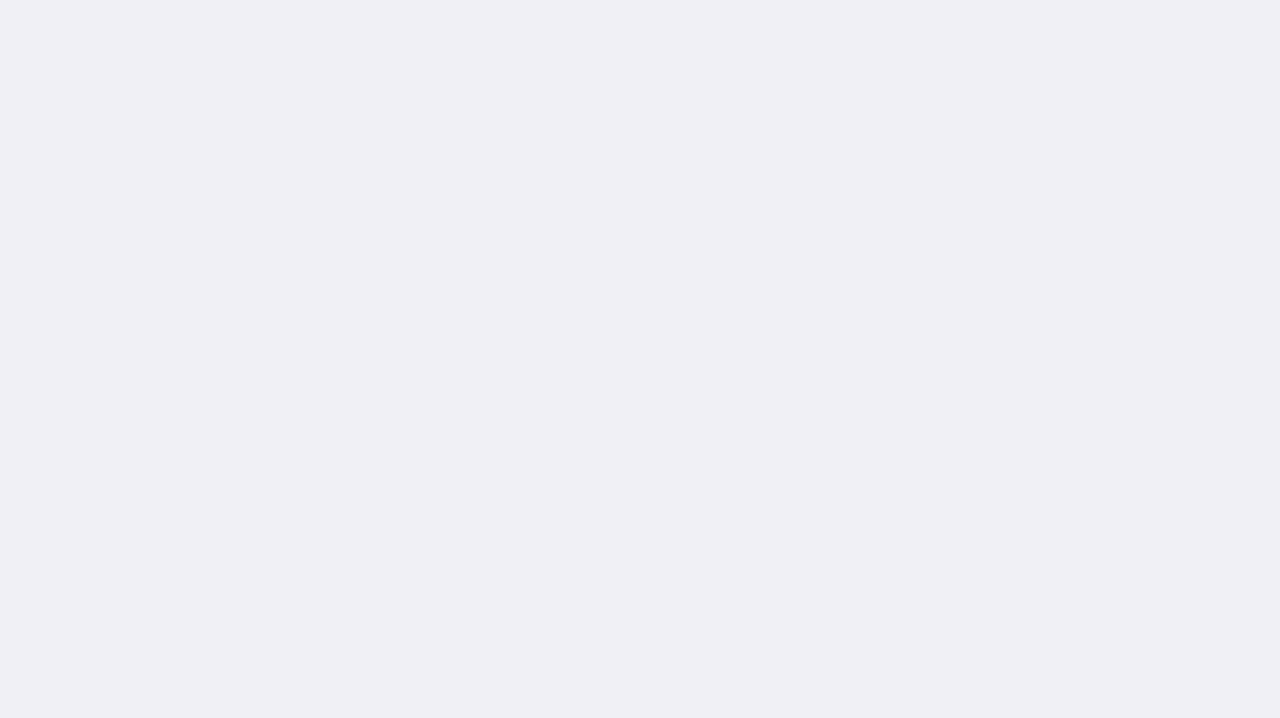
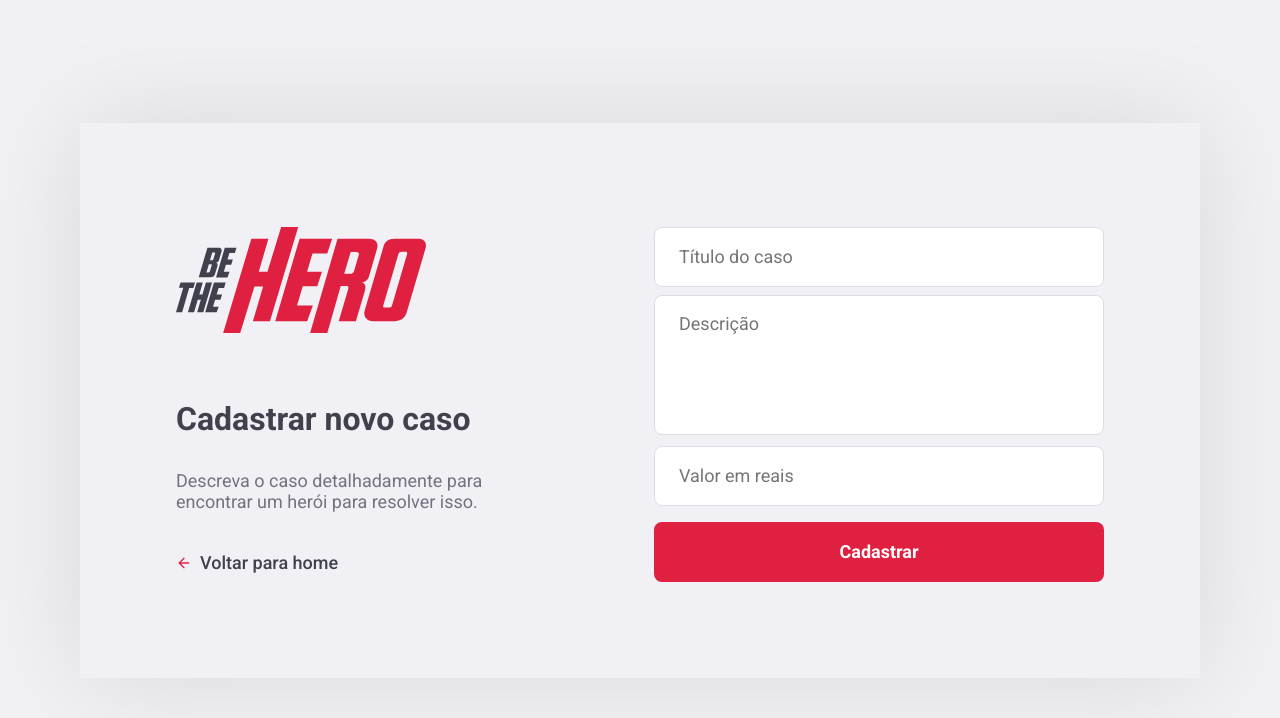
Before and after one commit to cunhamuril/semana-omnistack-11, a React (Create React App) app in the folder frontend/: page /incidents/new in a window 1280 px wide. Shown: the top 718 px of the page. Built offline with nearby package versions, Linux system fonts and the light colour scheme.

Commit message:
:sparkles: (new_incident-page) add new incident page and styles

```diff
--- a/frontend/src/global.css
+++ b/frontend/src/global.css
@@ -34,6 +34,17 @@
   border: 1px solid #dcdce6;
   border-radius: 8px;
   padding: 0 24px;
+}
+
+form textarea {
+  width: 100%;
+  min-height: 140px;
+  color: #333;
+  border: 1px solid #dcdce6;
+  border-radius: 8px;
+  padding: 16px 24px;
+  line-height: 24px;
+  resize: none;
 }
 
 /* Buttons */
--- /dev/null
+++ b/frontend/src/pages/NewIncident/index.jsx
@@ -0,0 +1,41 @@
+import React from "react";
+import { Link } from "react-router-dom";
+import { FiArrowLeft } from "react-icons/fi";
+
+import "./styles.css";
+
+import logoImg from "../../assets/logo.svg";
+
+export default function NewIncident() {
+  return (
+    <div className="new-incident-container">
+      <div className="content">
+        <section>
+          <img src={logoImg} alt="Be The Hero" />
+
+          <h1>Cadastrar novo caso</h1>
+          <p>
+            Descreva o caso detalhadamente para encontrar um herói para resolver
+            isso.
+          </p>
+
+          <Link className="back-link" to="/profile">
+            <FiArrowLeft size={16} color="#E02041" />
+            Voltar para home
+          </Link>
+        </section>
+
+        <form>
+          <input placeholder="Título do caso" required />
+          <textarea placeholder="Descrição" required />
+
+          <input placeholder="Valor em reais" required />
+
+          <button className="button" type="submit">
+            Cadastrar
+          </button>
+        </form>
+      </div>
+    </div>
+  );
+}
--- /dev/null
+++ b/frontend/src/pages/NewIncident/styles.css
@@ -0,0 +1,47 @@
+.new-incident-container {
+  width: 100%;
+  max-width: 1120px;
+  height: 100vh;
+  margin: 0 auto; /* Conteúdo centralizado no meio da tela */
+
+  display: flex;
+  align-items: center;
+  justify-content: center;
+}
+
+.new-incident-container .content {
+  width: 100%;
+  padding: 96px;
+  background: #f0f0f5;
+  box-shadow: 0 0 100px rgba(0, 0, 0, 0.1);
+
+  display: flex;
+  align-items: center;
+  justify-content: space-between;
+}
+
+.new-incident-container .content section {
+  width: 100%;
+  max-width: 380px;
+}
+
+.new-incident-container .content section h1 {
+  margin: 64px 0 32px;
+  font-size: 32px;
+  color: #41414d;
+}
+
+.new-incident-container .content section p {
+  font-size: 18px;
+  color: #737380;
+}
+
+.new-incident-container .content form {
+  width: 100%;
+  max-width: 450px;
+}
+
+.new-incident-container .content form input,
+.new-incident-container .content form textarea {
+  margin-top: 8px;
+}
--- a/frontend/src/pages/Register/index.jsx
+++ b/frontend/src/pages/Register/index.jsx
@@ -28,11 +28,11 @@
         <form>
           <input placeholder="Nome do ONG" required />
           <input type="email" placeholder="E-mail" required />
-          <input placeholder="Whatsapp" />
+          <input placeholder="Whatsapp" required />
 
           <div className="input-group">
-            <input placeholder="Cidade" />
-            <input placeholder="UF" style={{ width: 80 }} />
+            <input placeholder="Cidade" required />
+            <input placeholder="UF" style={{ width: 80 }} required />
           </div>
 
           <button className="button" type="submit">
--- a/frontend/src/routes.jsx
+++ b/frontend/src/routes.jsx
@@ -4,6 +4,7 @@
 import Logon from "./pages/Logon";
 import Register from "./pages/Register";
 import Profile from "./pages/Profile";
+import NewIncident from "./pages/NewIncident";
 
 export default function Routes() {
   return (
@@ -12,7 +13,8 @@
         <Route path="/" exact component={Logon} />
         <Route path="/register" exact component={Register} />
 
-        <Route path="/profile" component={Profile} />
+        <Route path="/profile" exact component={Profile} />
+        <Route path="/incidents/new" exact component={NewIncident} />
       </Switch>
     </BrowserRouter>
   );
```
